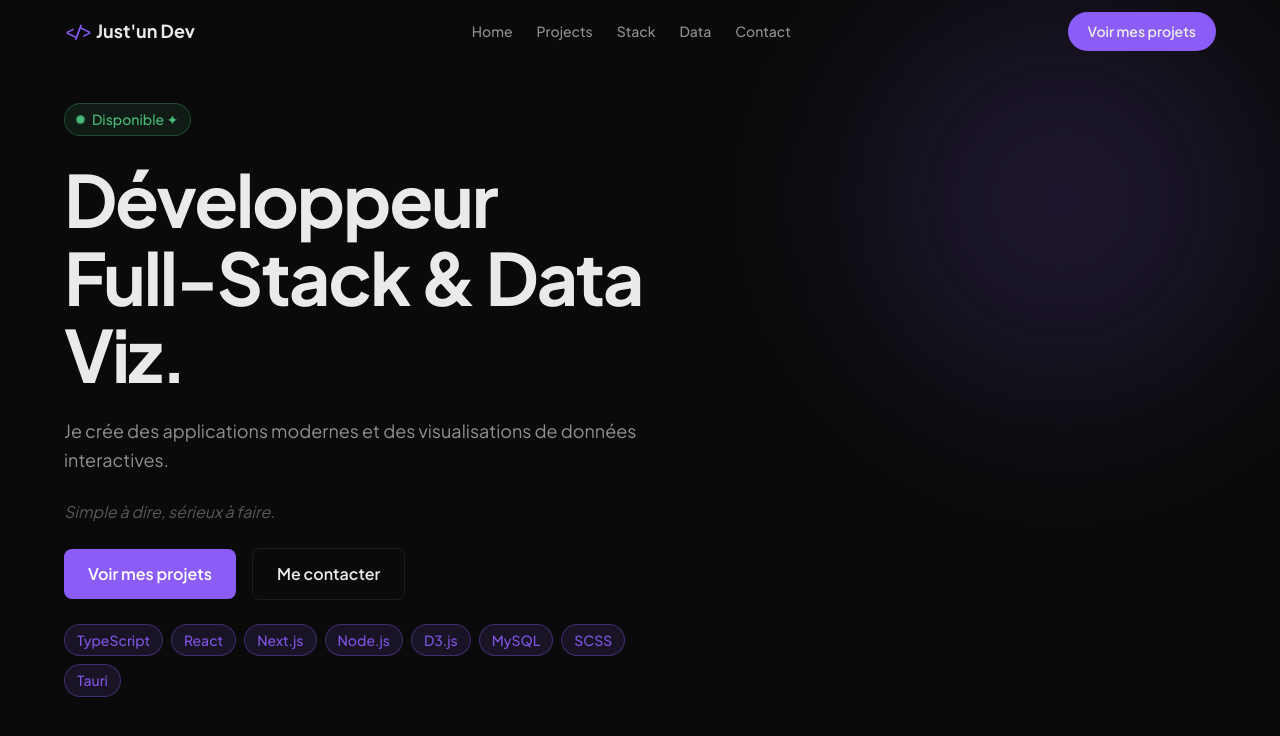
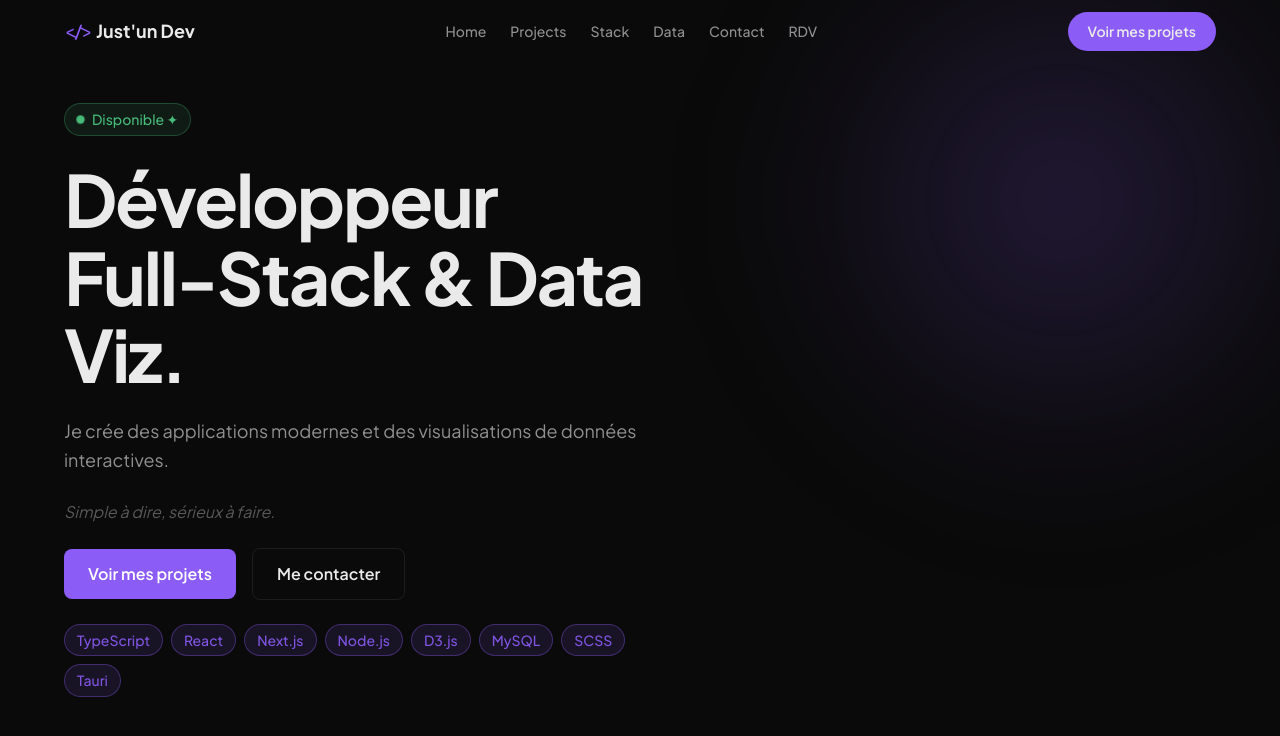
Before and after one commit to blackstars64/justundev-portfolio, a Next.js app: page / in a window 1280 px wide. Shown: the top 736 px of the page. Built offline with nearby package versions, Linux system fonts and the light colour scheme.

Commit message:
feat: ajouter lien RDV dans la nav → /calendrier

```diff
--- a/src/components/Nav/Nav.tsx
+++ b/src/components/Nav/Nav.tsx
@@ -10,6 +10,7 @@ const NAV_LINKS = [
   { href: '/stack',     label: 'Stack' },
   { href: '/dataviz',   label: 'Data' },
   { href: '/contact',   label: 'Contact' },
+  { href: '/calendrier', label: 'RDV' },
 ];
 
 export default function Nav() {
```
